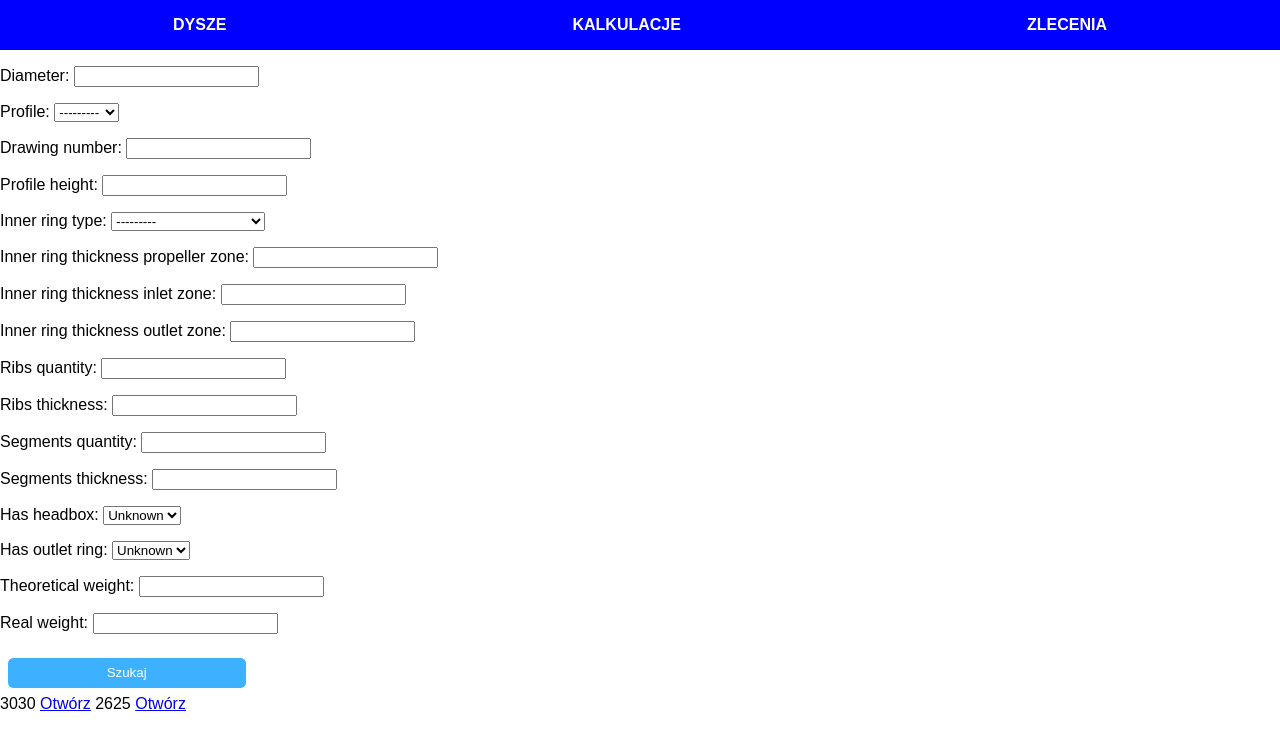
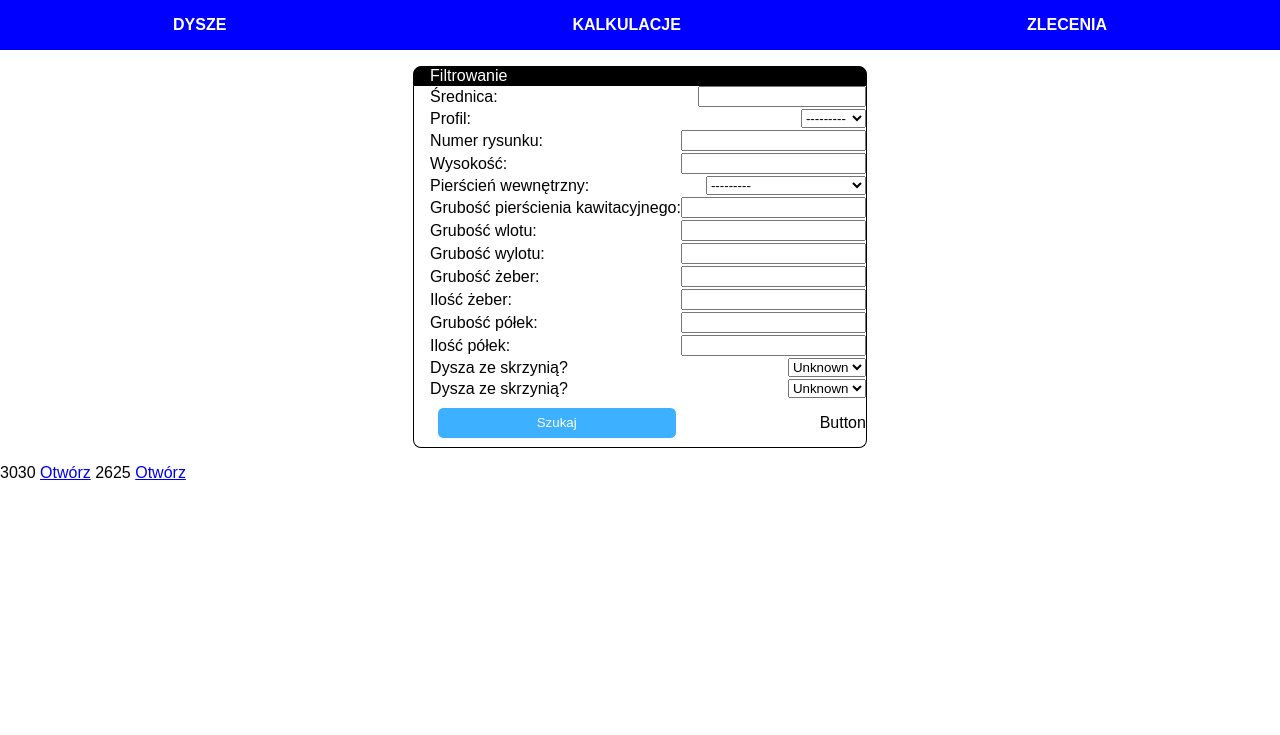
Before and after one commit to djzib0/django_nozzle_calculator, a Django app: page /nozzles/ in a window 1280 px wide. Shown: the top 735 px of the page. Run offline with Django 4.2, Linux system fonts and the light colour scheme; data comes from the database, SQL or seed files in the repository.

Commit message:
added django-filters, implemented filters in nozzles.html, views

```diff
--- a/nozzle_calculator/calculator/filters.py
+++ b/nozzle_calculator/calculator/filters.py
@@ -1,9 +1,27 @@
 import django_filters
+from django import forms
 
 from .models import *
 
 class NozzleFilter(django_filters.FilterSet):
+    INNER_RING_TYPES = (('Complete st. st. inside', 'Complete st. st. inside'),
+                        ('St. st. ring inside', 'St. st. ring inside'),
+                        ('Complete steel', 'Complete steel'),
+                        ('St. st. ring and outlet', 'St. st. ring and outlet'))
+
+    diameter = django_filters.CharFilter(widget=forms.TextInput(attrs={"class":"wide_form"}))
+    inner_ring_type = django_filters.ChoiceFilter(label="test label", choices=INNER_RING_TYPES, widget=forms.Select(attrs={"class":"wide_form"}))
+
     class Meta:
         model = Nozzle
         fields = '__all__'
         exclude = ['date_created']
+
+
+class OrderFilter(django_filters.FilterSet):
+    order_dmcg_number = django_filters.CharFilter(lookup_expr='icontains')
+    order_client_number = django_filters.CharFilter(lookup_expr='icontains')
+    class Meta:
+        model = Order
+        fields = '__all__'
+        exclude = ['date_created', 'nozzle']
--- a/nozzle_calculator/calculator/templates/calculator/navbar.html
+++ b/nozzle_calculator/calculator/templates/calculator/navbar.html
@@ -13,7 +13,7 @@
       </div>
       <div id="navbar-item-container">
         <p>
-         <a id="navbar-link" href="{% url 'calculator:nozzles' %}">ZLECENIA</a>
+         <a id="navbar-link" href="{% url 'calculator:orders_view' %}">ZLECENIA</a>
         </p>
       </div>
   </div>
--- a/nozzle_calculator/calculator/templates/calculator/nozzles.html
+++ b/nozzle_calculator/calculator/templates/calculator/nozzles.html
@@ -1,10 +1,82 @@
 {% extends 'calculator/base.html' %}
 
 {% block content %}
-<form method="get">
-  {{ nozzle_filter.form.as_p }}
-  <button class="edit-btn" type="submit">Szukaj</button>
-</form>
+
+<div class="content-main">
+  <div class="item-box">
+    <div class="item-header-box">
+      Filtrowanie
+    </div>
+    <form method="get">
+    <div class="item-details">
+      <div class="item-details-box">
+        <div>Średnica:</div>
+        <div>{{ nozzle_filter.form.diameter }}</div>
+      </div>
+      <div class="item-details-box">
+        <div>Profil:</div>
+        <div>{{ nozzle_filter.form.profile }}</div>
+      </div>
+      <div class="item-details-box">
+        <div>Numer rysunku:</div>
+        <div>{{ nozzle_filter.form.drawing_number }}</div>
+      </div>
+      <div class="item-details-box">
+        <div>Wysokość:</div>
+        <div>{{ nozzle_filter.form.profile_height }}</div>
+      </div>
+      <div class="item-details-box">
+        <div>Pierścień wewnętrzny:</div>
+        <div>{{ nozzle_filter.form.inner_ring_type }}</div>
+      </div>
+      <div class="item-details-box">
+        <div>Grubość pierścienia kawitacyjnego:</div>
+        <div>{{ nozzle_filter.form.inner_ring_thickness_propeller_zone }}</div>
+      </div>
+      <div class="item-details-box">
+        <div>Grubość wlotu:</div>
+        <div>{{ nozzle_filter.form.inner_ring_thickness_inlet_zone }}</div>
+      </div>
+      <div class="item-details-box">
+        <div>Grubość wylotu:</div>
+        <div>{{ nozzle_filter.form.inner_ring_thickness_outlet_zone }}</div>
+      </div>
+      <div class="item-details-box">
+        <div>Grubość żeber:</div>
+        <div>{{ nozzle_filter.form.ribs_thickness }}</div>
+      </div>
+      <div class="item-details-box">
+        <div>Ilość żeber:</div>
+        <div>{{ nozzle_filter.form.ribs_quantity }}</div>
+      </div>
+      <div class="item-details-box">
+        <div>Grubość półek:</div>
+        <div>{{ nozzle_filter.form.segments_thickness }}</div>
+      </div>
+      <div class="item-details-box">
+        <div>Ilość półek:</div>
+        <div>{{ nozzle_filter.form.segments_quantity }}</div>
+      </div>
+      <div class="item-details-box">
+        <div>Dysza ze skrzynią?</div>
+        <div>{{ nozzle_filter.form.has_headbox }}</div>
+      </div>
+      <div class="item-details-box">
+        <div>Dysza ze skrzynią?</div>
+        <div>{{ nozzle_filter.form.has_outlet_ring }}</div>
+      </div>
+      <div class="item-details-box">
+        <div>
+          <form method="get">
+            <button class="edit-btn" type="submit">Szukaj</button>
+          </form>
+        </div>
+        <div>Button</div>
+      </div>
+    </div>
+  </div>
+</div>
+
 
 {% for nozzle in nozzles %}
   {{ nozzle.diameter }}
--- a/nozzle_calculator/calculator/urls.py
+++ b/nozzle_calculator/calculator/urls.py
@@ -9,5 +9,6 @@ urlpatterns = [
     path('nozzles/<int:nozzle_id>/', nozzle_details_view, name='nozzle_details'),
     path('nozzle/<int:nozzle_id>/orders', nozzle_orders_view, name='nozzle_orders'),
     path('<int:nozzle_id>/add_order', add_nozzle_order, name='add_nozzle_order'),
-    path('<int:nozzle_id>/message', show_order_exist, name='show_order_exist'),
+
+    path('orders/', orders_view, name='orders_view',)
 ]
--- a/nozzle_calculator/calculator/views.py
+++ b/nozzle_calculator/calculator/views.py
@@ -1,7 +1,7 @@
 from django.shortcuts import render, redirect
 from .models import Nozzle, Order
 from .forms import NozzleForm, OrderForm
-from .filters import NozzleFilter
+from .filters import NozzleFilter, OrderFilter
 
 from .functions import translate_type_name
 
@@ -90,10 +90,14 @@ def add_nozzle_order(request, nozzle_id):
     return render(request, template, context)
 
 
-def show_order_exist(request, nozzle_id):
-    nozzle = Nozzle.objects.get(id=nozzle_id)
+def orders_view(request):
+    orders = Order.objects.all()
+    orders_filter = OrderFilter(request.GET, queryset=orders)
 
-    context = {'nozzle': nozzle}
-    template = 'calculator/order_exist_message.html'
+    orders = orders_filter.qs
+
+    context = {'orders_filter': orders_filter,
+               'orders': orders}
+    template = 'calculator/orders.html'
 
     return render(request, template, context)
--- a/nozzle_calculator/static/styles.css
+++ b/nozzle_calculator/static/styles.css
@@ -152,3 +152,7 @@ th, td {
     display: flex;
     flex-direction: row;
 }
+
+.wide_form {
+    width: 12em;
+}
```
Also changed, not shown: nozzle_calculator/calculator/templates/calculator/orders.html (added, +15 -0 lines).
